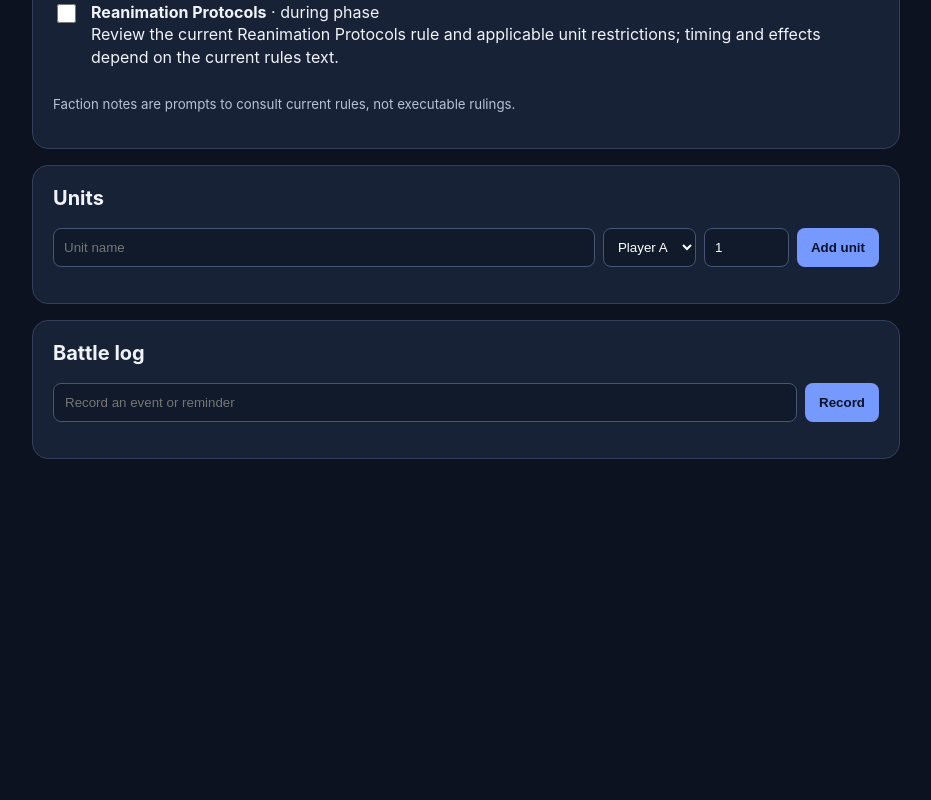
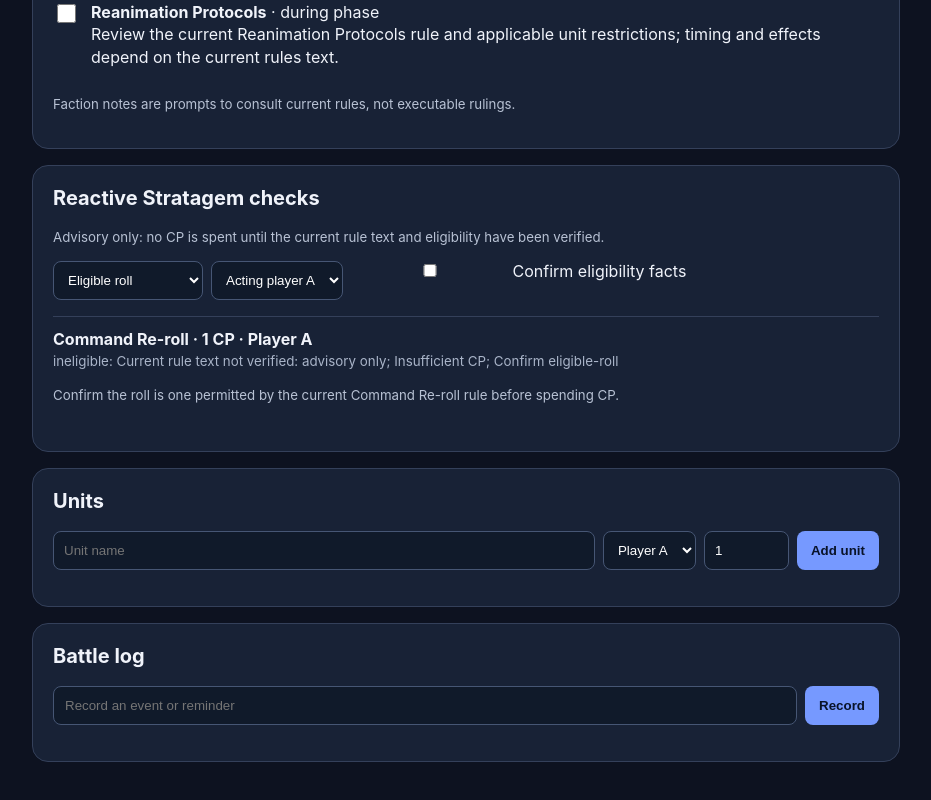
Before and after one commit to BMcKernan87/warhammer-40k-reminders, a React (Vite) app: page / in a window 1280 px wide. Shown: the part 1161-1961 px from the top of the page, without its empty margins (174-1105 px from the left). Before the commit the page ends 1706 px from the top, so only its background shows below. Built offline with nearby package versions, Linux system fonts and the light colour scheme.

Commit message:
Show event-triggered stratagem assessments in battle UI

```diff
--- a/src/main.tsx
+++ b/src/main.tsx
@@ -2,6 +2,7 @@ import React, {useEffect, useState} from 'react';
 import {createRoot} from 'react-dom/client';
 import {addUnit,advancePhase,createBattle,gainCommandCp,recordEvent,setWounds,spendCp,PHASES,type BattleState,type Player,type UnitState} from './engine';
 import {availableRules,completionKey} from './rules';
+import {assess,type Trigger} from './stratagems';
 import './style.css';
 
 type Faction = 'Necrons' | 'Space Marines' | 'Other';
@@ -37,6 +38,9 @@ function App(){
  const [wounds,setWoundsInput]=useState('1');
  const [note,setNote]=useState('');
  const [error,setError]=useState('');
+ const [trigger,setTrigger]=useState<Trigger>('roll');
+ const [eventActor,setEventActor]=useState<Player>('A');
+ const [eligibleFact,setEligibleFact]=useState(false);
  const [completed,setCompleted]=useState<string[]>(loadCompleted);
  useEffect(()=>localStorage.setItem(storageKey,JSON.stringify(battle)),[battle]);
  useEffect(()=>localStorage.setItem(completionStorageKey,JSON.stringify(completed)),[completed]);
@@ -50,6 +54,7 @@ function App(){
  <section className="panel"><div className="stats"><div><small>ROUND</small><strong>{battle.round}</strong></div><div><small>ACTIVE PLAYER</small><strong>{battle.player}</strong></div><div><small>PHASE</small><strong>{battle.phase}</strong></div></div><div className="phases">{PHASES.map(p=><span key={p} className={p===battle.phase?'active':''}>{p}</span>)}</div><div className="actions"><button onClick={next}>Next phase</button><button className="secondary" onClick={()=>{const prev=history.at(-1);if(prev){setBattle(prev);setHistory(h=>h.slice(0,-1));}}} disabled={!history.length}>Undo</button><button className="secondary" onClick={()=>{if(window.confirm('Start a new battle and clear the current battle state?')){setHistory([]);setBattle(createBattle());setCompleted([]);setError('');}}}>New battle</button></div></section>
  <section className="panel"><h2>Command points</h2><div className="cp">{(['A','B'] as Player[]).map(p=><div key={p}><span>Player {p}</span><strong>{battle.cp[p]}</strong><button className="secondary" aria-label={'Spend CP player '+p} disabled={battle.cp[p]===0} onClick={()=>change(b=>spendCp(b,p,1))}>−</button><button className="secondary" aria-label={'Add CP player '+p} onClick={()=>change(b=>({...b,cp:{...b.cp,[p]:b.cp[p]+1}}))}>+</button></div>)}</div>{battle.phase==='Command'&&<button onClick={gain} disabled={battle.notes.includes(cpKey)}>Gain command CP for both players</button>}</section>
  <section className="panel"><h2>Phase reminders</h2><label>Faction focus <select value={faction} onChange={e=>setFaction(e.target.value as Faction)}><option>Necrons</option><option>Space Marines</option><option>Other</option></select></label>{[...reminders[battle.phase],...(factionReminders[faction][battle.phase]||[])].map(t=><label className="check" key={battle.round+'-'+battle.player+'-'+battle.phase+'-'+t}><input type="checkbox" key={battle.round+'-'+battle.player+'-'+battle.phase+'-'+t}/>{t}</label>)}<h3>Timed rules checklist</h3>{availableRules(battle,faction).map(r=><label className="check" key={completionKey(r.id,battle)}><input type="checkbox" checked={completed.includes(completionKey(r.id,battle))} onChange={e=>{const k=completionKey(r.id,battle);setCompleted(s=>e.target.checked?[...new Set([...s,k])]:s.filter(x=>x!==k));}}/><span><strong>{r.title}</strong> · {r.timing} phase<br/>{r.description}</span></label>)}<p className="muted">Faction notes are prompts to consult current rules, not executable rulings.</p></section>
+ <section className="panel"><h2>Reactive Stratagem checks</h2><p className="muted">Advisory only: no CP is spent until the current rule text and eligibility have been verified.</p><div className="unit-form"><select aria-label="Trigger" value={trigger} onChange={e=>setTrigger(e.target.value as Trigger)}><option value="roll">Eligible roll</option><option value="after-enemy-fights">After enemy fights</option><option value="unit-destroyed">Unit destroyed</option><option value="attack-targeted">Unit targeted</option></select><select aria-label="Acting player" value={eventActor} onChange={e=>setEventActor(e.target.value as Player)}><option value="A">Acting player A</option><option value="B">Acting player B</option></select><label><input type="checkbox" checked={eligibleFact} onChange={e=>setEligibleFact(e.target.checked)}/> Confirm eligibility facts</label></div>{assess(battle,{kind:trigger,actor:eventActor,facts:eligibleFact?{'eligible-roll':true,'enemy-just-fought':true,'friendly-unit-can-fight':true}:{}},[]).map(a=><div className="unit" key={a.key}><div><strong>{a.rule.name} · {a.rule.cost} CP · Player {a.owner}</strong><small>{a.status}: {a.reasons.join('; ')||'All modeled checks passed'}</small><p className="muted">{a.rule.description}</p></div></div>)}{assess(battle,{kind:trigger,actor:eventActor},[]).length===0&&<p>No modeled Stratagem for this event yet.</p>}</section>
  <section className="panel"><h2>Units</h2><div className="unit-form"><input aria-label="Unit name" placeholder="Unit name" value={name} onChange={e=>setName(e.target.value)}/><select aria-label="Unit owner" value={owner} onChange={e=>setOwner(e.target.value as Player)}><option value="A">Player A</option><option value="B">Player B</option></select><input aria-label="Starting wounds" type="number" min="1" value={wounds} onChange={e=>setWoundsInput(e.target.value)}/><button onClick={add}>Add unit</button></div>{battle.units.map(u=><div className="unit" key={u.id}><div><strong>{u.name}</strong><small>Player {u.owner} · {u.destroyed?'Destroyed':u.battleShocked?'Battle-shocked':'Active'}</small></div><div className="unit-actions"><button className="secondary" disabled={u.wounds===0} onClick={()=>change(b=>setWounds(b,u.id,u.wounds-1))}>−</button><span>{u.wounds}/{u.maxWounds}</span><button className="secondary" disabled={u.wounds===u.maxWounds} onClick={()=>change(b=>setWounds(b,u.id,u.wounds+1))}>+</button><button className="secondary" disabled={u.destroyed} onClick={()=>change(b=>({...b,units:b.units.map(x=>x.id===u.id?{...x,battleShocked:!x.battleShocked}:x)}))}>{u.battleShocked?'Clear shock':'Battle-shock'}</button></div></div>)}</section>
  <section className="panel"><h2>Battle log</h2><form onSubmit={e=>{e.preventDefault();if(note.trim()){log(note.trim());setNote('');}}}><input aria-label="Battle event" value={note} onChange={e=>setNote(e.target.value)} placeholder="Record an event or reminder"/><button type="submit">Record</button></form><ul>{battle.events.slice(-12).reverse().map(e=><li key={e.id}>R{e.round} · {e.player} · {e.phase}: {e.description}</li>)}</ul></section>{error&&<p role="alert" className="error">{error}</p>}</main>;
 }
```
